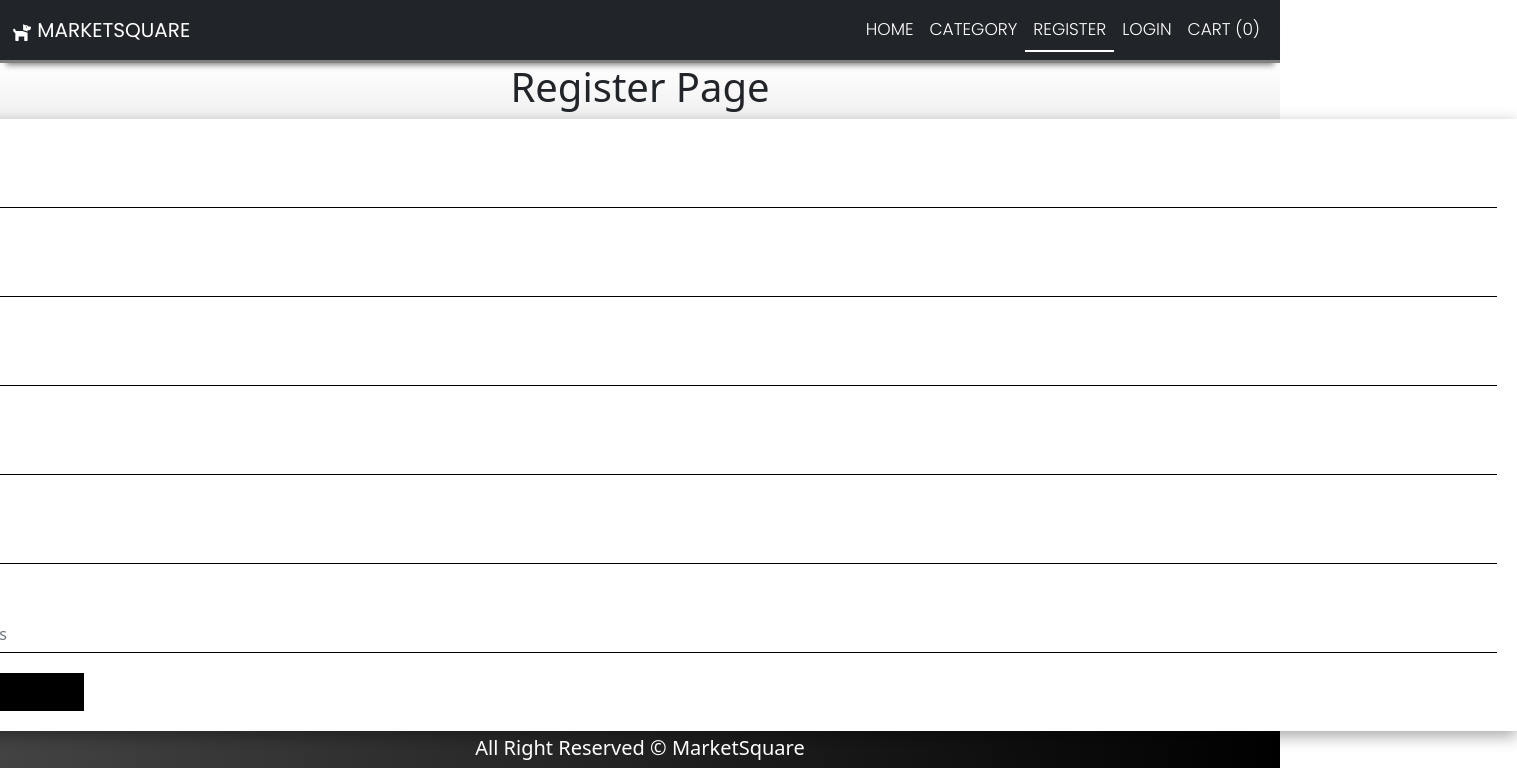
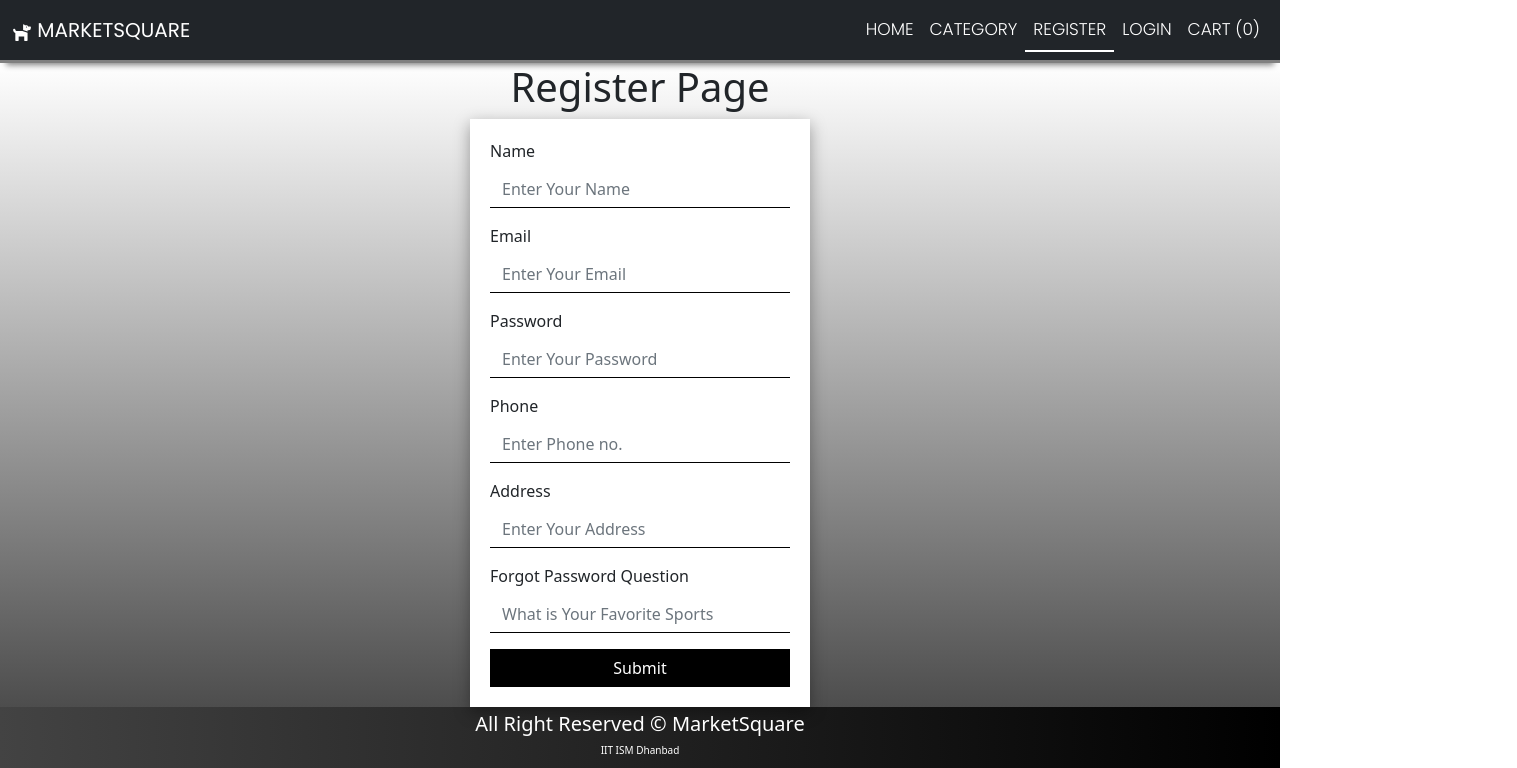
Before and after one commit to deveshk27/MarketSquare, a React (Create React App) app in the folder client/: page /register in a window 1280 px wide. Shown: the top 768 px of the page, 1517 px wide, since content can reach past the window. Built offline with nearby package versions, Linux system fonts and the light colour scheme.

Commit message:
Style changed 2

```diff
--- a/client/src/App.css
+++ b/client/src/App.css
@@ -13,9 +13,10 @@
     text-align: center;
 }
 
-.form-control{
-    width: 1713px;
+.form-control12{
+    width: 1683px;
     margin-bottom: 20px;
+    margin-left: 23px;
 }
 
 .headers{
--- a/client/src/App.js
+++ b/client/src/App.js
@@ -9,7 +9,7 @@ import { Toaster } from "react-hot-toast";
 import Login from "./pages/auth/Login.js";
 import Consult from "./pages/Consult.js";
 import ForgotPassword from "./pages/auth/ForgotPassword.js";
-import Dashboard from "./pages/user/Dashboard.js";
+import Dashboard from "./pages/user/dashboard.js";
 import PrivateRoute from "./components/routes/private.js";
 import AdminRoute from "./components/routes/adminRoutes.js";
 import AdminDashboard from "./pages/admin/AdminDashboard.js";
--- a/client/src/pages/Consult.js
+++ b/client/src/pages/Consult.js
@@ -2,7 +2,7 @@ import React from "react";
 import { useState } from 'react';
 import Layout from "./../components/Layout/Layout";
 import '../App.css'
-import { Form,Button } from 'react-bootstrap';
+import { Form, Button } from 'react-bootstrap';
 import axios from 'axios'
 import { useNavigate } from 'react-router-dom'
 import toast from 'react-hot-toast';
@@ -10,28 +10,31 @@ import toast from 'react-hot-toast';
 
 const Consult = () => {
     const [prompt, setPrompt] = useState(" ");
-    const [response,setResponse]=useState(" ");
+    const [response, setResponse] = useState(" ");
     async function handleButtonClicked() {
         const res = await axios.post(`${process.env.REACT_APP_API}/api/v1/auth/chat`, { prompt });
         setResponse(res.data);
     }
     return (
         <Layout>
+            {/* <div class="containerworking"> */}
                 <h1 className="title">Consult About Your Pet</h1>
 
                 <Form className="consultancy">
                     <Form.Group className="mb-3" controlId="exampleForm.ControlInput1">
                         <Form.Label className="headers">Question</Form.Label>
-                    <Form.Control type="text" placeholder="Enter your question here" value={prompt} onChange={(data)=>setPrompt(data.target.value)}  required />
+                        <Form.Control className="form-control12" type="text" placeholder="Enter your question here" value={prompt} onChange={(data) => setPrompt(data.target.value)} required />
                     </Form.Group>
                     <Button onClick={handleButtonClicked} variant="secondary" size='lg'>
                         Ask
                     </Button>
                     <Form.Group className="mb-3" controlId="exampleForm.ControlTextarea1">
                         <Form.Label className="headers">Answer</Form.Label>
-                    <Form.Control as="textarea" rows={10} placeholder={response} />
+                        <Form.Control className="form-control12"  as="textarea" rows={10} placeholder={response} />
                     </Form.Group>
                 </Form>
+            {/* </div> */}
+
         </Layout>
     );
 };
```
Lines whose indentation alone changed are shown as unchanged.
